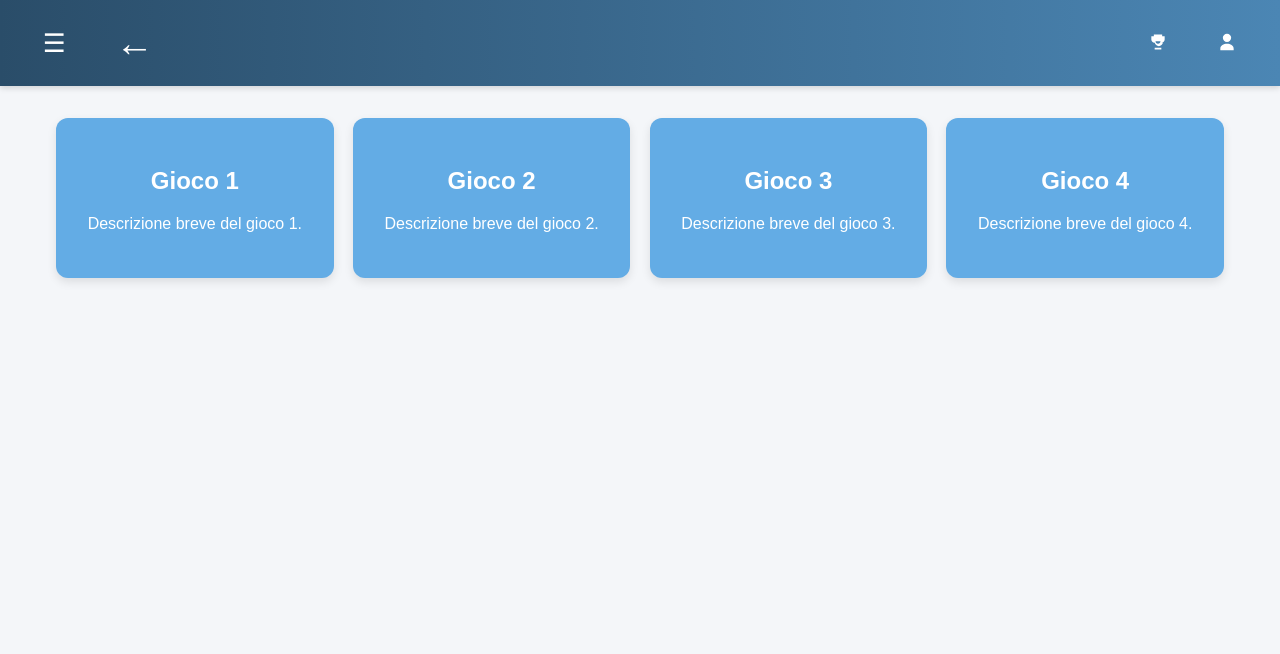
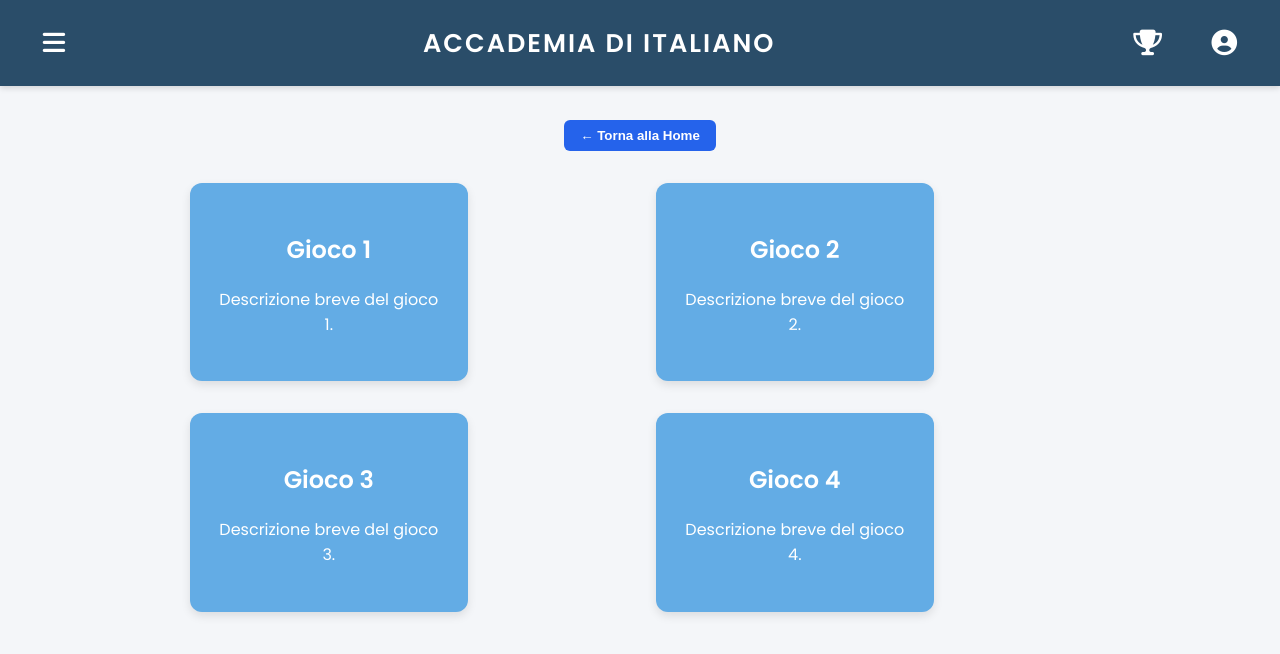
Before and after one commit to WeakestJavaCoder/ProgettoInformatica, a plain HTML site: page livello.html in a window 1280 px wide. Drawn offline with Linux system fonts and the light colour scheme.

Commit message:
Update livello.html

```diff
--- a/livello.html
+++ b/livello.html
@@ -1,6 +1,18 @@
 <!DOCTYPE html>
 <html lang="it">
 <head>
+  <meta charset="UTF-8">
+  <title>Livello</title>
+
+  <!-- Foglio di stile comune -->
+  <link rel="stylesheet" href="style.css">
+
+  <!-- Font Poppins -->
+  <link href="https://fonts.googleapis.com/css2?family=Poppins:wght@400;600&display=swap" rel="stylesheet">
+
+  <!-- Font Awesome per le icone -->
+  <link rel="stylesheet" href="https://cdnjs.cloudflare.com/ajax/libs/font-awesome/6.5.0/css/all.min.css">
+
   <style>
     .top-bar {
       padding-top: 0.7em;
@@ -14,21 +26,17 @@
       align-items: center;
       justify-content: space-between;
       width: 100%;
-        min-width: 0;
     }
     .header-left {
       display: flex;
       align-items: center;
       gap: 12px;
-        min-width: 0;
     }
     .header-center {
+      flex: 1;
       display: flex;
-        flex: 1 1 0%;
       justify-content: center;
       align-items: center;
-        min-width: 0;
-        z-index: 1;
     }
     .main-title {
       text-transform: uppercase;
@@ -37,21 +45,19 @@
       font-size: 1.6rem;
       margin: 0;
       text-align: center;
-        white-space: nowrap;
-        overflow: hidden;
-        text-overflow: ellipsis;
       color: #fff;
     }
     .header-right {
       display: flex;
       align-items: center;
       gap: 12px;
-        min-width: 0;
     }
     .games {
       display: grid;
       grid-template-columns: repeat(2, 1fr);
       gap: 32px;
+      margin: 2em auto;
+      max-width: 900px;
     }
     @media (max-width: 600px) {
       .top-bar {
@@ -69,40 +75,63 @@
         gap: 24px;
       }
     }
+    /* Titolo livello */
+    #level-title {
+      text-align: center;
+      margin: 1.5em 0;
+      font-size: 1.4rem;
+      font-weight: 600;
+      color: #2a4d69;
+    }
+    /* Pulsante indietro */
+    #back-btn {
+      display: block;
+      margin: 0 auto 1.5em auto;
+      background: #2563eb;
+      color: #fff;
+      border: none;
+      padding: 0.6em 1.2em;
+      border-radius: 6px;
+      cursor: pointer;
+      font-weight: 600;
+      transition: background 0.3s, transform 0.2s;
+    }
+    #back-btn:hover {
+      background: #1e40af;
+      transform: translateY(-2px);
+    }
   </style>
-  <meta charset="UTF-8">
-  <title>Livello</title>
-  <link rel="stylesheet" href="style.css">
 </head>
 <body>
   <header class="top-bar">
     <div class="header-row">
       <div class="header-left">
-            <button id="hamburger" class="header-btn">&#9776;</button>
-            <button id="back-btn" class="header-btn" title="Torna alla home" aria-label="Indietro">
-                <span style="font-size:1.5em;">&#8592;</span>
-            </button>
+        <button id="hamburger" class="header-btn"><i class="fa-solid fa-bars"></i></button>
       </div>
       <div class="header-center">
-            <h1 id="level-title" class="main-title title-common"></h1>
+        <h1 class="main-title">Accademia di Italiano</h1>
       </div>
       <div class="header-right">
-          <!-- Coppa stilizzata bianca -->
-          <button id="trophy" class="header-btn" title="Esercizi svolti" aria-label="Esercizi svolti">
-            <svg width="20" height="20" viewBox="0 0 24 24" fill="#fff" xmlns="http://www.w3.org/2000/svg">
-              <path d="M17 3H7v2H4v4c0 2.2 1.8 4 4 4h.1c.5 2.2 2.4 4 4.9 4s4.4-1.8 4.9-4H16c2.2 0 4-1.8 4-4V5h-3V3zm-5 11c-1.7 0-3-1.3-3-3h6c0 1.7-1.3 3-3 3zm-4 5h8v2H8v-2z"/>
-            </svg>
+        <!-- Trofeo dorato -->
+        <button id="trophy" class="header-btn" title="Esercizi svolti">
+          <i class="fa-solid fa-trophy"></i>
         </button>
-          <!-- Omino stilizzato bianco -->
-          <button id="user" class="header-btn" title="Accedi/Registrati" aria-label="Account">
-            <svg width="20" height="20" viewBox="0 0 24 24" fill="#fff" xmlns="http://www.w3.org/2000/svg">
-              <path d="M12 12a5 5 0 1 0 0-10 5 5 0 0 0 0 10zm0 2c-4 0-8 2-8 6v2h16v-2c0-4-4-6-8-6z"/>
-            </svg>
+        <!-- Profilo blu -->
+        <button id="user" class="header-btn" title="Accedi/Registrati">
+          <i class="fa-solid fa-user-circle"></i>
         </button>
       </div>
     </div>
   </header>
+
   <main>
+    <!-- Titolo livello dinamico -->
+    <h2 id="level-title"></h2>
+
+    <!-- Pulsante indietro -->
+    <button id="back-btn">← Torna alla Home</button>
+
+    <!-- Giochi -->
     <section class="games">
       <a class="game-box" href="gioco.html?livello=A1&gioco=1">
         <h2>Gioco 1</h2>
@@ -122,27 +151,20 @@
       </a>
     </section>
   </main>
+
   <script src="script.js"></script>
   <script>
-    // Imposta il titolo del livello in base al parametro passato nell'URL
     document.addEventListener('DOMContentLoaded', () => {
-      const homeBtn = document.getElementById('home-btn');
-      if (homeBtn) {
-        homeBtn.addEventListener('click', () => {
-          window.location.href = 'index.html';
-        });
-      }
       const params = new URLSearchParams(window.location.search);
       const titolo = document.getElementById('level-title');
       const livello = params.get('livello') || '';
       if (titolo && livello) {
-        titolo.textContent = `LIVELLO DI DIFFICOLTA: ${livello.toUpperCase()}`;
+        titolo.textContent = `LIVELLO DI DIFFICOLTÀ: ${livello.toUpperCase()}`;
       }
-    });
-    document.addEventListener('DOMContentLoaded', function () {
+
       const backBtn = document.getElementById('back-btn');
       if (backBtn) {
-          backBtn.addEventListener('click', function () {
+        backBtn.addEventListener('click', () => {
           window.location.href = 'index.html';
         });
       }
```
Lines whose indentation alone changed are shown as unchanged.
